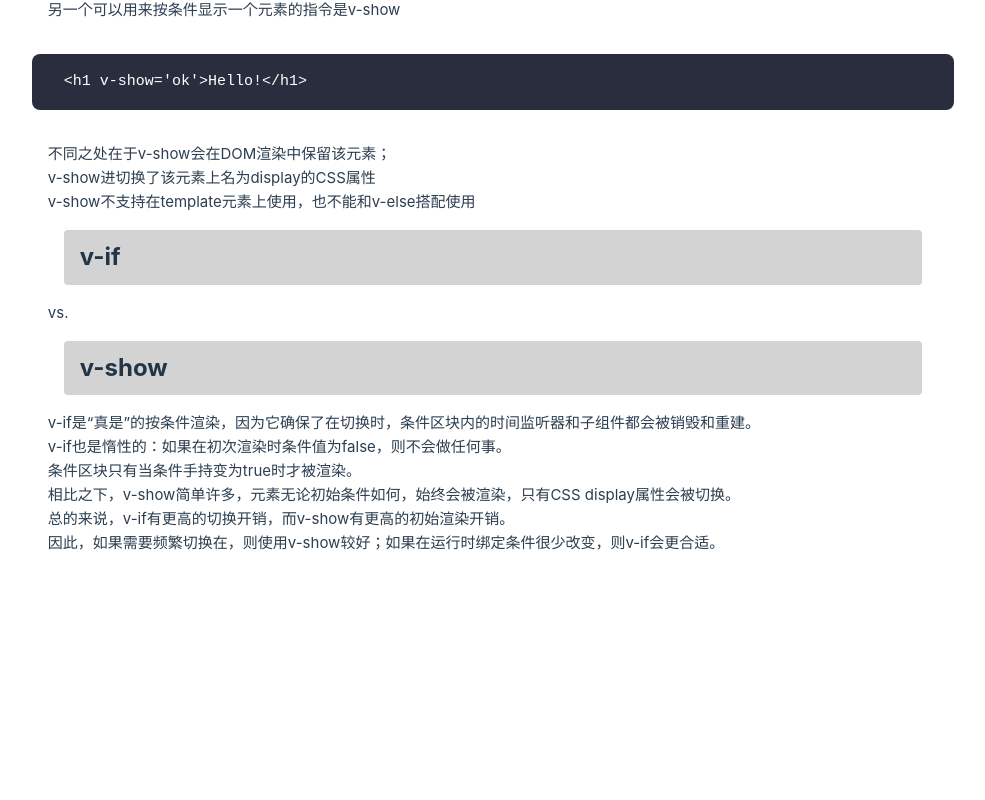
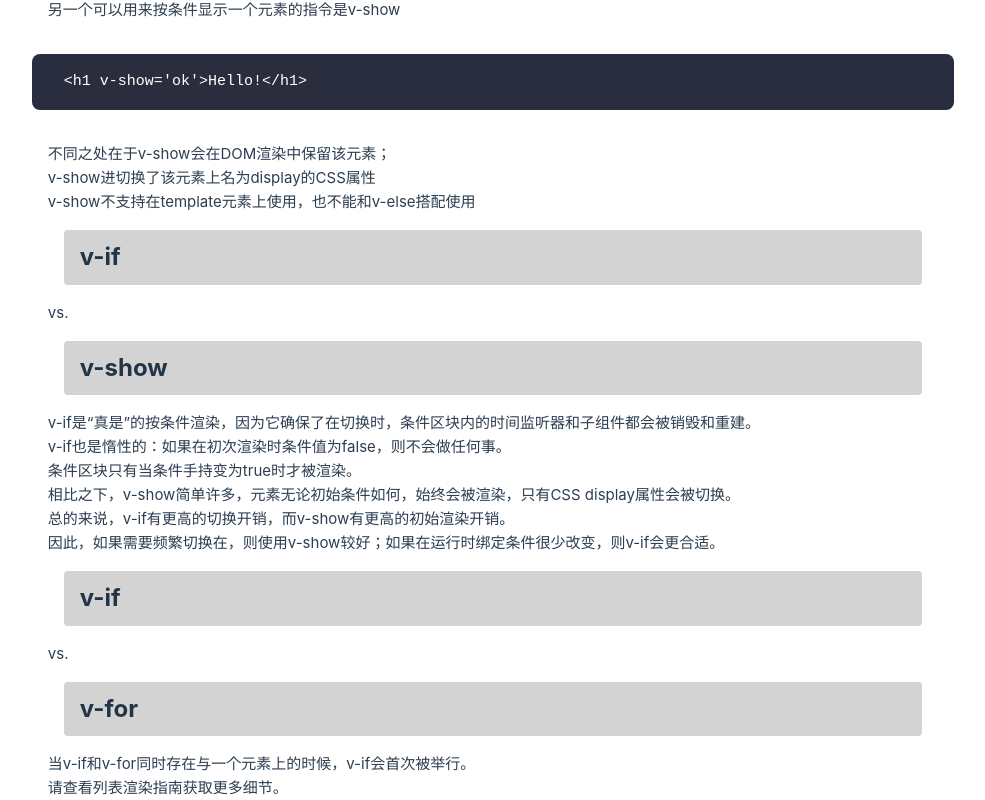
Before and after one commit to ShenlongDev/vue_xx, a Vue app: page / in a window 1280 px wide. Shown: the part 1573-2373 px from the top of the page, without its empty margins (147-1132 px from the left). Before the commit the page ends 2128 px from the top, so only its background shows below. Built offline with nearby package versions, Linux system fonts and the light colour scheme.

Commit message:
v-if_vs_v-for

```diff
--- a/src/ConditionalRendering.vue
+++ b/src/ConditionalRendering.vue
@@ -78,6 +78,10 @@ const templateVIfStr = `<template v-if="ok">
   <p>相比之下，v-show简单许多，元素无论初始条件如何，始终会被渲染，只有CSS display属性会被切换。</p>
   <p>总的来说，v-if有更高的切换开销，而v-show有更高的初始渲染开销。</p>
   <p>因此，如果需要频繁切换在，则使用v-show较好；如果在运行时绑定条件很少改变，则v-if会更合适。</p>
+
+  <HeadingTwo heading="v-if" />vs.<HeadingTwo heading="v-for" />
+  <p>当v-if和v-for同时存在与一个元素上的时候，v-if会首次被举行。</p>
+  <p>请查看列表渲染指南获取更多细节。</p>
 </template>
 
 <style></style>
```
